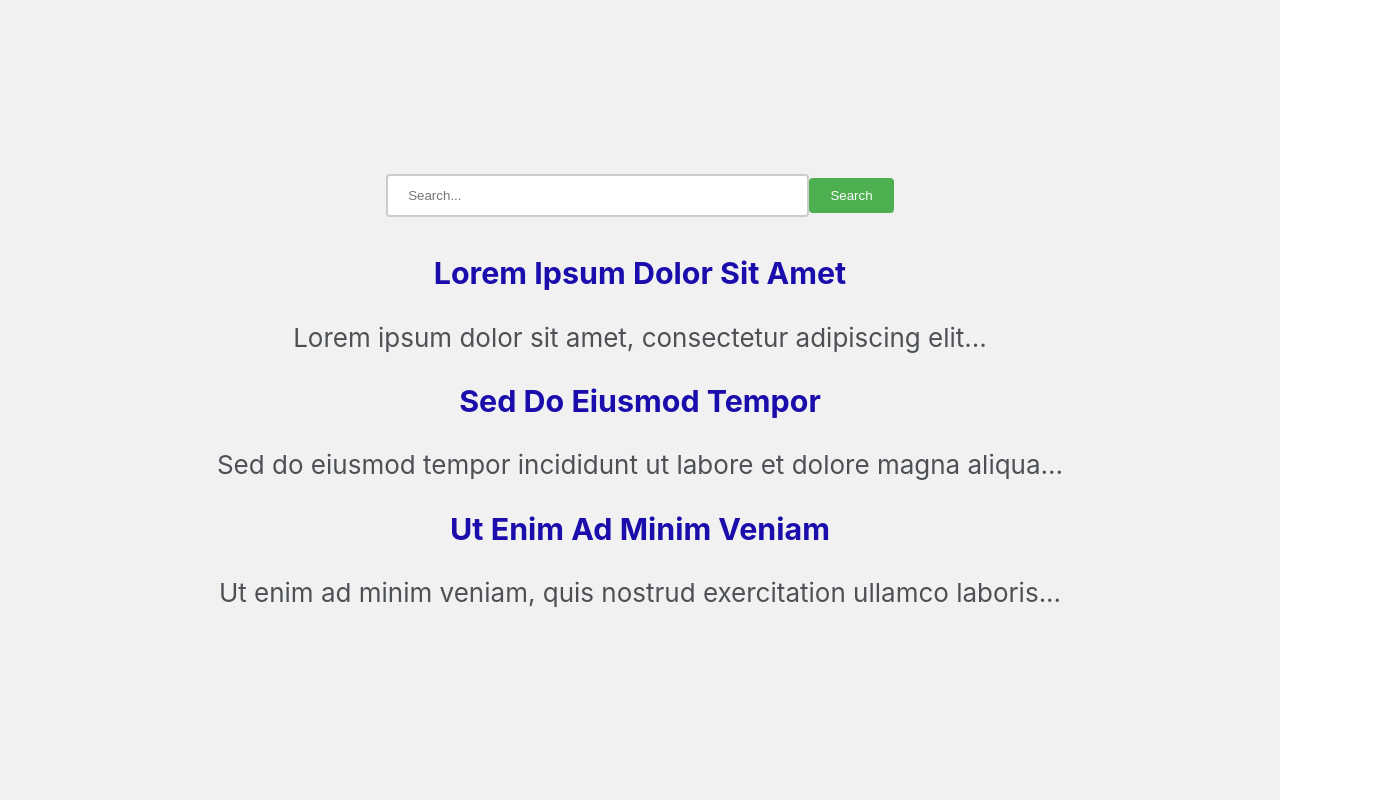
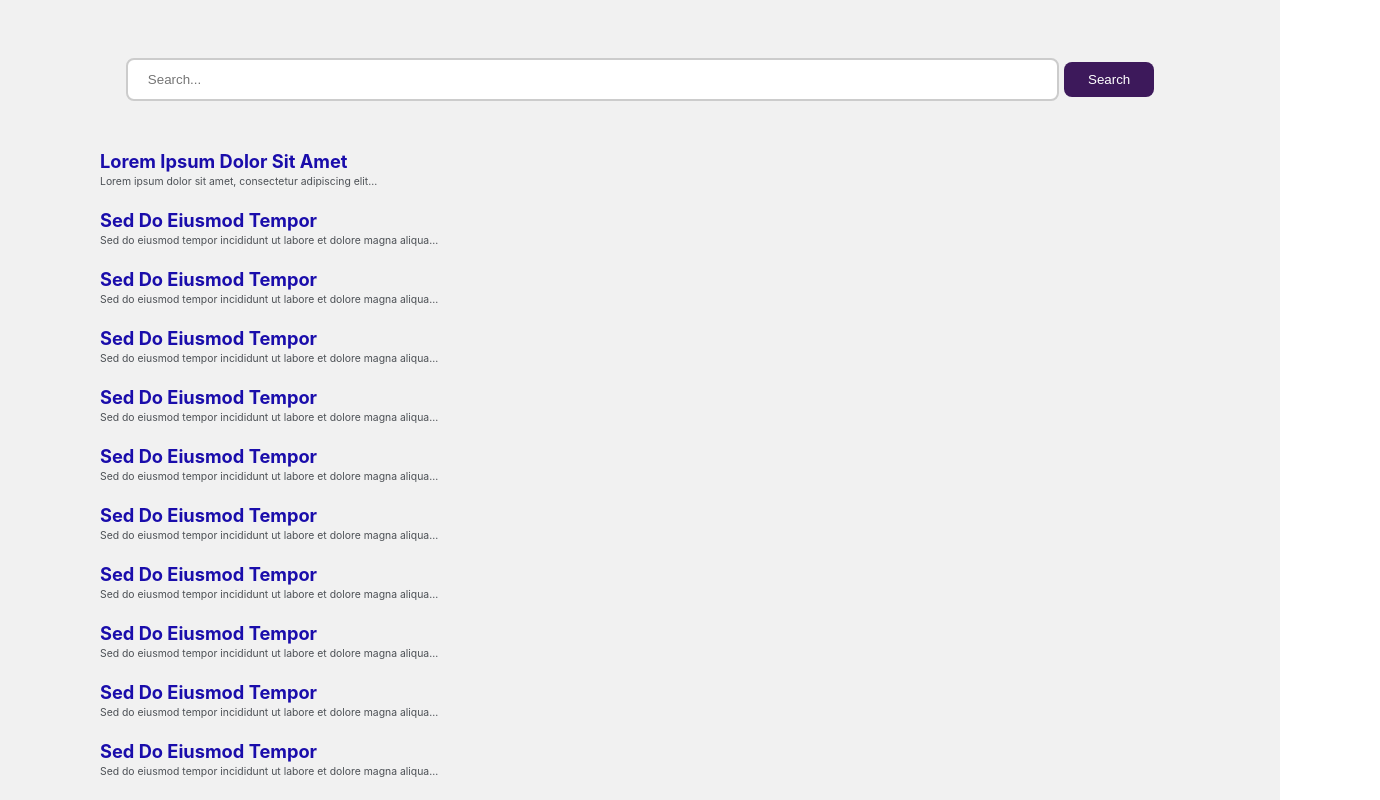
Before and after one commit to P1ntas/Information-Processing-and-Retrieval, a React (Create React App) app in the folder frontend/: page /search in a window 1280 px wide. Shown: the top 800 px of the page, 1380 px wide, since content can reach past the window. Built offline with nearby package versions, Linux system fonts and the light colour scheme.

Commit message:
Frontend looks good?

```diff
--- a/frontend/package.json
+++ b/frontend/package.json
@@ -9,7 +9,7 @@
     "react": "^18.2.0",
     "react-dom": "^18.2.0",
     "react-router-dom": "^6.20.0",
-    "react-scripts": "5.0.1",
+    "react-scripts": "^5.0.1",
     "web-vitals": "^2.1.4"
   },
   "scripts": {
--- a/frontend/src/App.css
+++ b/frontend/src/App.css
@@ -1,5 +1,6 @@
 .App {
   text-align: center;
+  height: 100%;
 }
 
 .App-header {
@@ -10,42 +11,84 @@
   align-items: center;
   justify-content: center;
   font-size: calc(10px + 2vmin);
-  color: black;
+  color: #3d195b;
 }
 
 input[type="text"] {
-  width: 50%;
+  width: 70em;
   padding: 12px 20px;
   margin: 8px 0;
   box-sizing: border-box;
   border: 2px solid #ccc;
-  border-radius: 4px;
+  border-radius: 8px;
 }
 
 button {
-  width: 10%;
+  width: 90px;
   padding: 10px 20px;
-  margin: 8px 0;
+  margin: 8px 0 8px 5px;
   border: none;
-  border-radius: 4px;
-  background-color: #4CAF50;
+  border-radius: 8px;
+  background-color: #3d195b;
   color: white;
   cursor: pointer;
+  transition: 0.3s;
 }
 
 button:hover {
-  background-color: #45a049;
+  background-color: #58fc8c;
+  color: black
+}
+
+.results {
+  text-align: left;
+  margin: 30px 100px;
+  width: 100%;
 }
 
 .search-result-item {
-  margin-bottom: 20px;
+  margin-bottom: 10px;
 }
 
 .search-result-item h3 a {
   color: #1a0dab;
   text-decoration: none;
+  font-size: 0.6em;
+}
+
+.search-result-item h3 {
+  margin: 0;
+}
+
+.search-result-item h3 a:hover {
+  text-decoration: underline;
 }
 
 .search-result-item p {
   color: #4d5156;
+  margin: 0;
+  font-size: 0.4em;
 }
+
+.title {
+  display: flex;
+  flex-grow: 1;
+  margin-left: 5em;
+}
+
+.title h1 {
+  display: flex;
+  flex-grow: 1;
+  margin: 20px 0;
+}
+
+.title img {
+  max-width: 100%;
+  height: 100px;
+  padding-top: 20px;
+}
+
+.searchResults {
+  margin-top: 50px;
+  width: 100%;
+}
--- a/frontend/src/App.js
+++ b/frontend/src/App.js
@@ -4,6 +4,7 @@
 import SearchButton from './components/SearchButton';
 import SearchResults from './components/SearchResults';
 import './App.css';
+import logo from './images/logo.png';
 
 function SearchPage() {
   const [searchQuery, setSearchQuery] = useState('');
@@ -19,7 +20,10 @@
 
   return (
     <div>
-      <h1>My Search Engine</h1>
+      <div className="title">
+      <img src={logo} alt="Premier League Logo" />
+        <h1>Premier League</h1>
+      </div>
       <SearchBar onSearchQueryChange={handleSearchQueryChange} />
       <SearchButton onSearch={handleSearch} />
     </div>
--- a/frontend/src/components/SearchResults.js
+++ b/frontend/src/components/SearchResults.js
@@ -16,16 +16,60 @@
       content: 'Sed do eiusmod tempor incididunt ut labore et dolore magna aliqua...'
     },
     {
+      title: 'Sed Do Eiusmod Tempor',
+      content: 'Sed do eiusmod tempor incididunt ut labore et dolore magna aliqua...'
+    },
+    {
+      title: 'Sed Do Eiusmod Tempor',
+      content: 'Sed do eiusmod tempor incididunt ut labore et dolore magna aliqua...'
+    },
+    {
+      title: 'Sed Do Eiusmod Tempor',
+      content: 'Sed do eiusmod tempor incididunt ut labore et dolore magna aliqua...'
+    },
+    {
+      title: 'Sed Do Eiusmod Tempor',
+      content: 'Sed do eiusmod tempor incididunt ut labore et dolore magna aliqua...'
+    },
+    {
+      title: 'Sed Do Eiusmod Tempor',
+      content: 'Sed do eiusmod tempor incididunt ut labore et dolore magna aliqua...'
+    },
+    {
+      title: 'Sed Do Eiusmod Tempor',
+      content: 'Sed do eiusmod tempor incididunt ut labore et dolore magna aliqua...'
+    },
+    {
+      title: 'Sed Do Eiusmod Tempor',
+      content: 'Sed do eiusmod tempor incididunt ut labore et dolore magna aliqua...'
+    },
+    {
+      title: 'Sed Do Eiusmod Tempor',
+      content: 'Sed do eiusmod tempor incididunt ut labore et dolore magna aliqua...'
+    },
+    {
+      title: 'Sed Do Eiusmod Tempor',
+      content: 'Sed do eiusmod tempor incididunt ut labore et dolore magna aliqua...'
+    },
+    {
+      title: 'Sed Do Eiusmod Tempor',
+      content: 'Sed do eiusmod tempor incididunt ut labore et dolore magna aliqua...'
+    },
+    {
+      title: 'Sed Do Eiusmod Tempor',
+      content: 'Sed do eiusmod tempor incididunt ut labore et dolore magna aliqua...'
+    },
+    {
       title: 'Ut Enim Ad Minim Veniam',
       content: 'Ut enim ad minim veniam, quis nostrud exercitation ullamco laboris...'
     }
   ];
 
   return (
-    <div>
+    <div className='searchResults'>
       <SearchBar onSearchQueryChange={() => {}} />
       <SearchButton onSearch={() => {}} />
-      <div>
+      <div className='results'>
         {results.map((result, index) => (
           <SearchResultItem key={index} title={result.title} content={result.content} />
         ))}
```
Also changed, not shown: frontend/src/images/logo.png (added), 1 other file (tests, documents, lock files or other folders).
